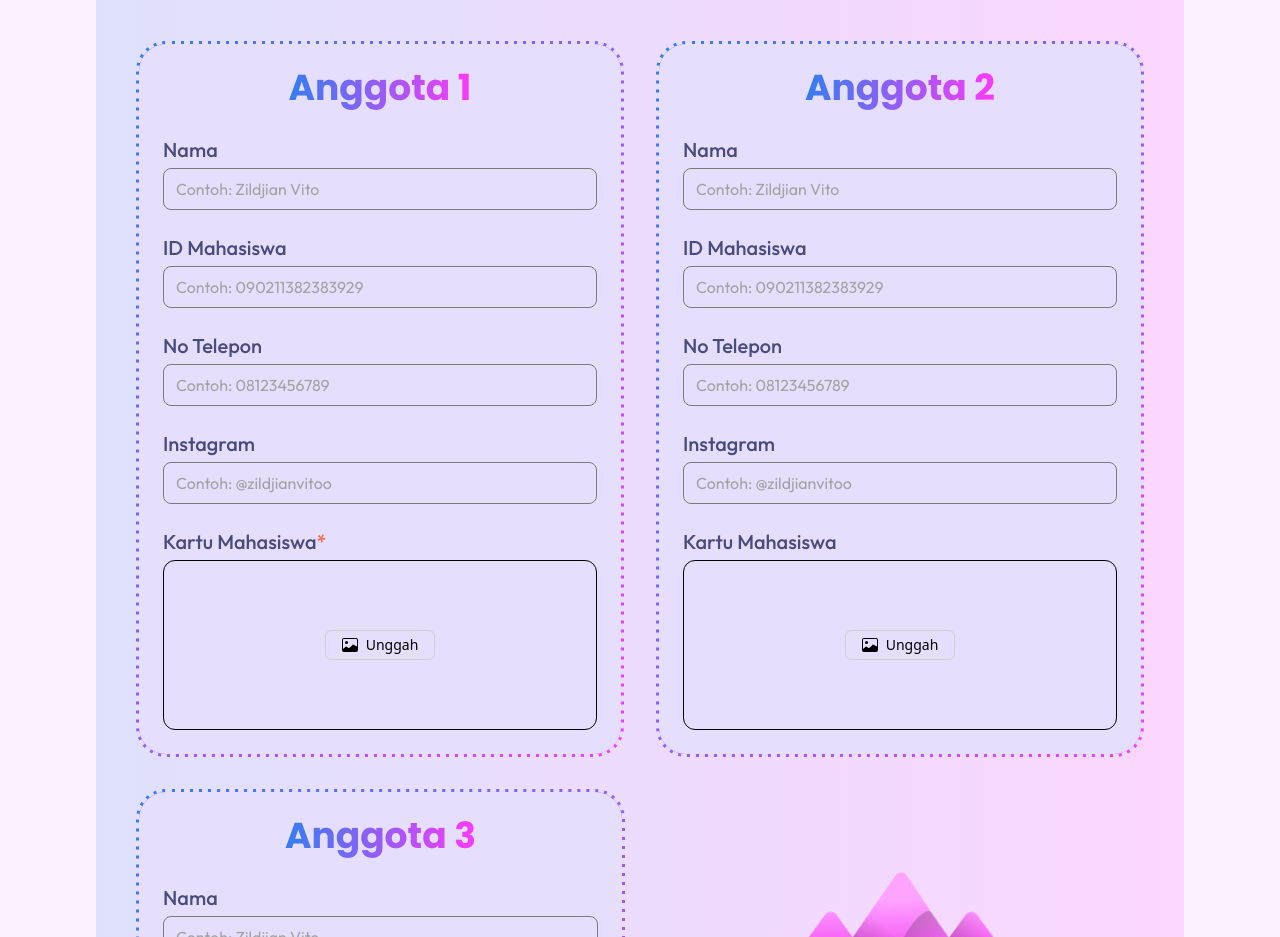
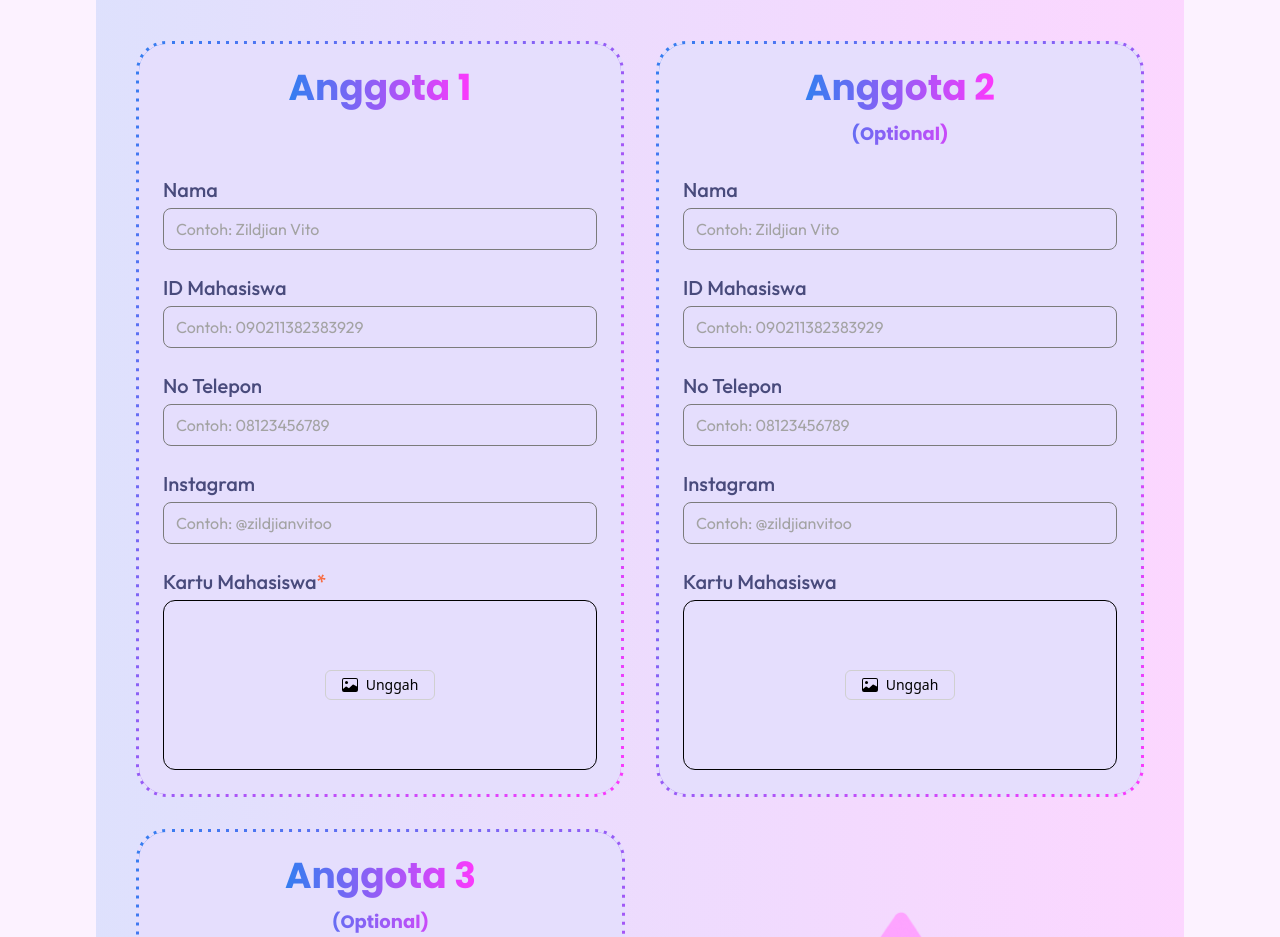
Before and after one commit to zildjianvitoo/srifoton2023fe-deployed, a Next.js app: page /kompetisi/register/uiux-design in a window 1280 px wide. Shown: the part 1055-1992 px from the top of the page. Built offline with nearby package versions, Linux system fonts and the light colour scheme.

Commit message:
style: add optional text to member 2 and member 3 formcard

```diff
--- a/components/molecules/FormCard1.jsx
+++ b/components/molecules/FormCard1.jsx
@@ -15,7 +15,7 @@ export default function FormCard1({
       <h3 className="pb-1 mx-auto text-2xl font-bold text-center text-transparent w-fit md:text-3xl lg:text-4xl bg-gradient-to-r from-blue-srifoton to-pink-srifoton bg-clip-text font-poppins">
         {header}
       </h3>
-      <div className="flex flex-col">
+      <div className="flex flex-col lg:mt-10">
         <InputForm
           labelFor={"name1"}
           labelText={"Nama"}
--- a/components/molecules/FormCard2.jsx
+++ b/components/molecules/FormCard2.jsx
@@ -3,11 +3,11 @@ import InputFile from "../atoms/InputFile";
 
 export default function FormCard1({ header, register, setIdCard2, errors }) {
   return (
-    <div className="flex flex-col gap-6 p-4 lg:p-6 rounded-[25px] md:rounded-[27px] lg:rounded-[30px] w-full gradient-border-registerkompetisi-member dark:gradient-border-registerkompetisi-member-dark lg:w-1/2  dark:text-[#EDEDED">
+    <div className="flex  flex-col gap-6 p-4 lg:p-6 rounded-[25px] md:rounded-[27px] lg:rounded-[30px] w-full gradient-border-registerkompetisi-member dark:gradient-border-registerkompetisi-member-dark lg:w-1/2  dark:text-[#EDEDED">
       <h3 className="pb-1 mx-auto text-2xl font-bold text-center text-transparent w-fit md:text-3xl lg:text-4xl bg-gradient-to-r from-blue-srifoton to-pink-srifoton bg-clip-text font-poppins">
         {header}
-        {/* <br /> */}
-        {/* <span className="text-xl lg:text-2xl">(Optional)</span> */}
+        <br />
+        <span className="text-xl  lg:text-lg">(Optional)</span>
       </h3>
       <InputForm
         labelFor={"name2"}
--- a/components/molecules/FormCard3.jsx
+++ b/components/molecules/FormCard3.jsx
@@ -6,8 +6,8 @@ export default function FormCard1({ header, register, setIdCard3 }) {
     <div className="flex flex-col gap-6 p-4 lg:p-6 rounded-[25px] md:rounded-[27px] lg:rounded-[30px] w-full gradient-border-registerkompetisi-member dark:gradient-border-registerkompetisi-member-dark lg:w-1/2  dark:text-[#EDEDED">
       <h3 className="pb-1 mx-auto text-2xl font-bold text-center text-transparent w-fit md:text-3xl lg:text-4xl bg-gradient-to-r from-blue-srifoton to-pink-srifoton bg-clip-text font-poppins">
         {header}
-        {/* <br /> */}
-        {/* <span className="text-xl lg:text-2xl">(Optional)</span> */}
+        <br />
+        <span className="text-xl lg:text-lg">(Optional)</span>
       </h3>
       <InputForm
         labelFor={"name3"}
--- a/components/organisms/Seminar/Jumbotron.jsx
+++ b/components/organisms/Seminar/Jumbotron.jsx
@@ -14,16 +14,16 @@ export default function Jumbotron() {
         }}
       ></div>
       <div className="flex flex-col-reverse w-full h-full gap-20 p-8 mt-12 lg:mt-4 xl:mt-16 lg:flex-row">
-        <div className="flex items-center xl:-translate-y-10 lg:w-1/2">
+        <div className="flex items-center xl:-translate-y-14 lg:w-1/2">
           <Image
             priority
-            width={600}
-            height={580}
+            width={400}
+            height={480}
             loading="eager"
-            src="/assets/Seminar/jumbotron-mascot-img.png"
+            src="/assets/Seminar/jumbotron-seminar-img-2.png"
             alt="Srifoton Mascot"
             quality={100}
-            className="lg:w-full"
+            className="hidden w-4/5 mr-6 md:flex lg: lg:ml-auto lg:w-fit "
           />
         </div>
         <div className="flex flex-col gap-6 text-white lg:mt-24 lg:w-[70%]">
--- a/pages/seminar.jsx
+++ b/pages/seminar.jsx
@@ -15,15 +15,15 @@ function Seminar() {
       <Head>
         <title>SRIFOTON | Seminar</title>
       </Head>
-      <ComingSoon />
-      {/* <LayoutMain>
+      {/* <ComingSoon /> */}
+      <LayoutMain>
         <Jumbotron />
         <Intro />
         <TimeLineSeminar />
         <RegisterSeminar />
         <Narahubung contacts={narahubungSeminar} id={"narahubung-seminar"} />
         <QNASeminar />
-      </LayoutMain> */}
+      </LayoutMain>
     </>
   );
 }
```
Also changed, not shown: public/assets/Seminar/jumbotron-mascot-seminar-img.png (added), public/assets/Seminar/jumbotron-seminar-img-2.png (added).
